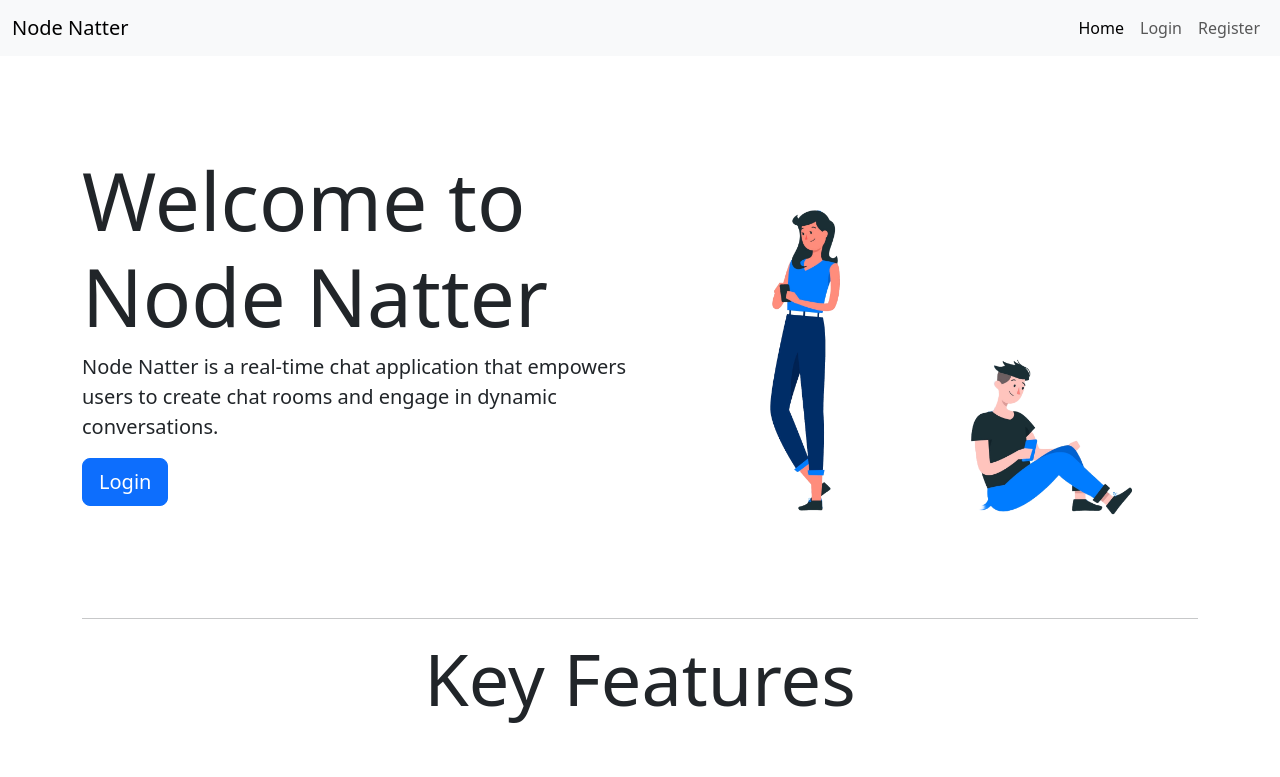
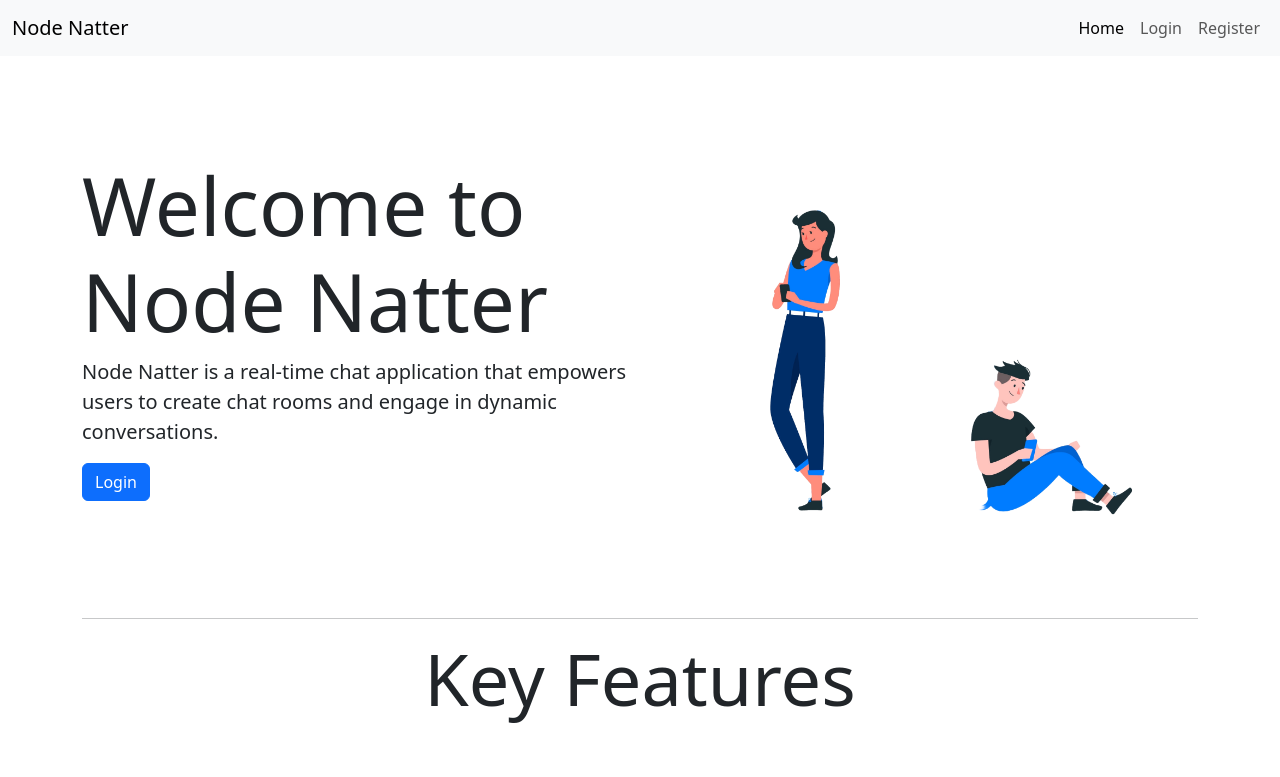
Before and after one commit to Slacky300/NODE_NATTER, a React (Vite) app in the folder client/: page / in a window 1280 px wide. Shown: the top 777 px of the page. Built offline with nearby package versions, Linux system fonts and the light colour scheme; no server answers.

Commit message:
Update LandingPage.jsx

```diff
--- a/client/src/Pages/Main/LandingPage.jsx
+++ b/client/src/Pages/Main/LandingPage.jsx
@@ -20,9 +20,13 @@ const LandingPage = () => {
                         Node Natter is a real-time chat application that empowers users to create chat rooms and engage in dynamic conversations.
                         </p>
                         {token ? (
-                            <Link to='/rooms' className="btn btn-primary btn-lg">Go to Chat Rooms</Link>
+                            <Link to='/rooms'>
+                            <button className="btn btn-primary">Go to Rooms</button>
+                            </Link>
                         ) : (
-                            <Link to='/login' className="btn btn-primary btn-lg">Login</Link>
+                            <Link to='/login'>
+                                <button  className="btn btn-primary">Login</button>
+                            </Link>
                         )}
                     </div>
 
```
